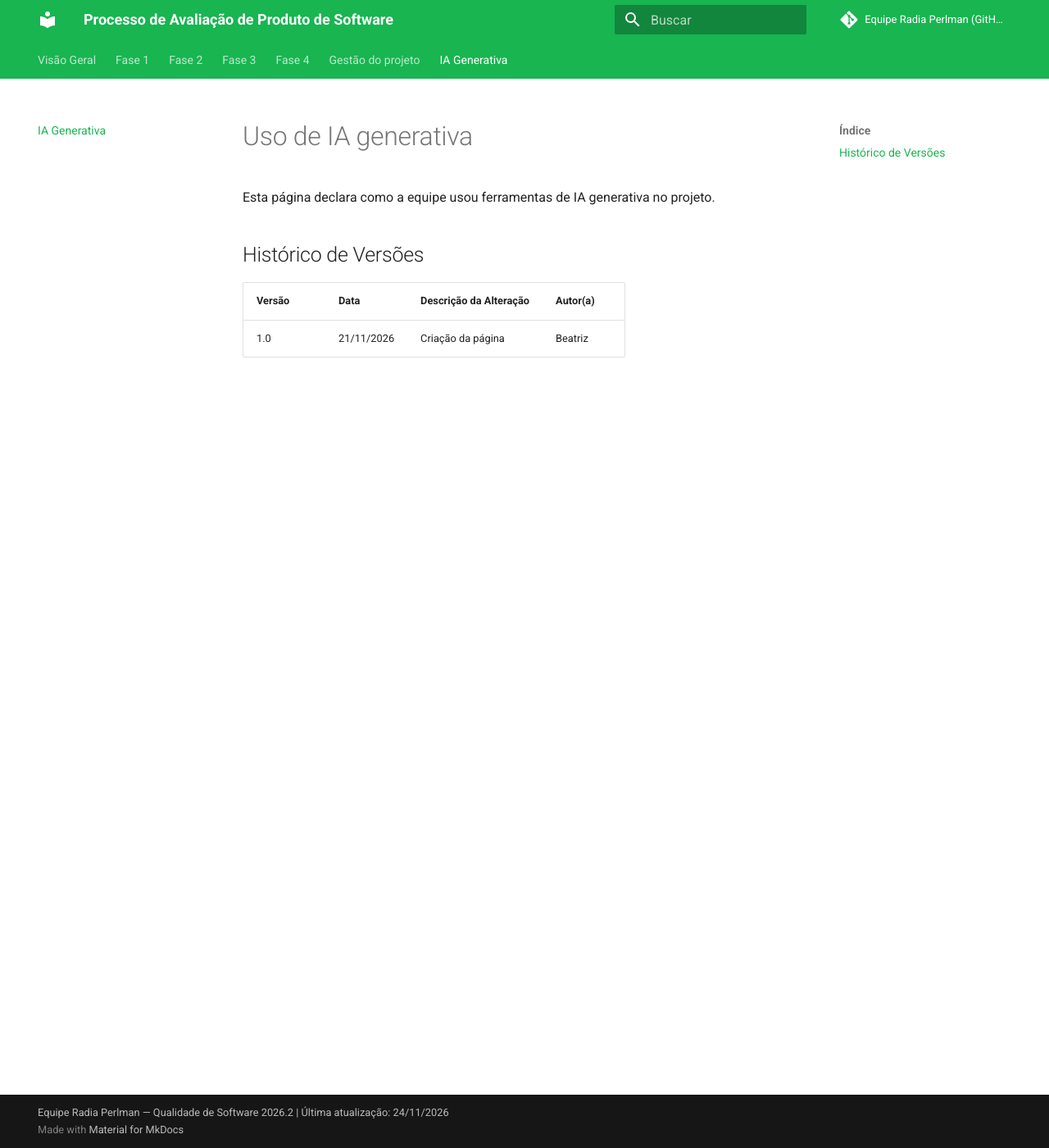
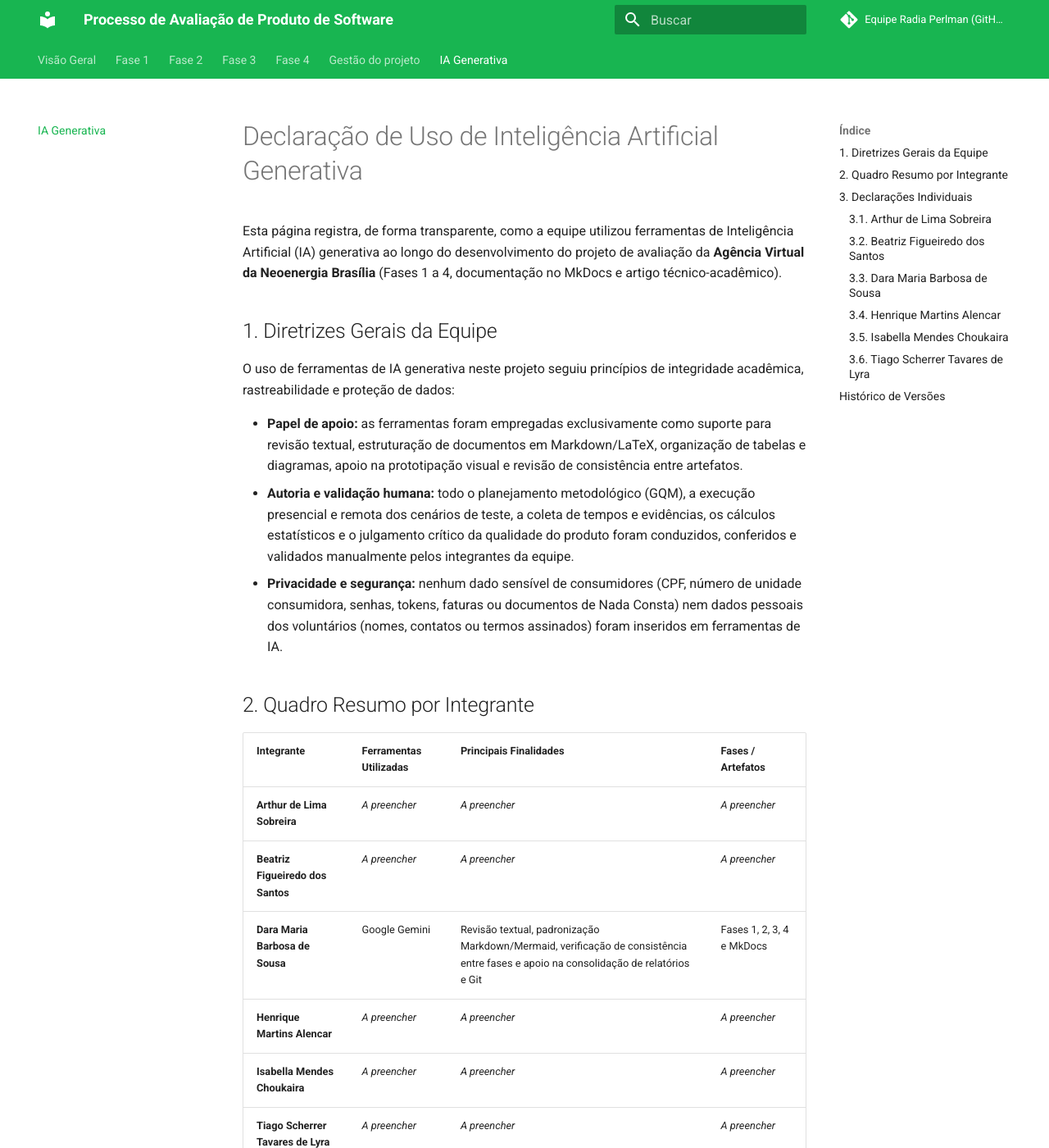
Before and after one commit to FCTE-Qualidade-de-Software-1/2026-2_T02_RADIA_PERLMAN, an MkDocs documentation site: the page built from docs/ia-generativa.md, in a window 1280 px wide and 1400 px high. Shown: the whole window at 82% size. Built offline with MkDocs 1.6.1 and Material for MkDocs 9.7.7, drawn with Linux system fonts in a browser that asks for light colours; comment, search, counter and statistics services are not loaded; some of the changed text lies outside the part shown.

Commit message:
docs: estrutura declaração de uso de IA generativa e preenche registro individual

```diff
--- a/docs/ia-generativa.md
+++ b/docs/ia-generativa.md
@@ -1,8 +1,83 @@
-# Uso de IA generativa
-Esta página declara como a equipe usou ferramentas de IA generativa no projeto.
+# Declaração de Uso de Inteligência Artificial Generativa
+
+Esta página registra, de forma transparente, como a equipe utilizou ferramentas de Inteligência Artificial (IA) generativa ao longo do desenvolvimento do projeto de avaliação da **Agência Virtual da Neoenergia Brasília** (Fases 1 a 4, documentação no MkDocs e artigo técnico-acadêmico).
+
+## 1. Diretrizes Gerais da Equipe
+
+O uso de ferramentas de IA generativa neste projeto seguiu princípios de integridade acadêmica, rastreabilidade e proteção de dados:
+
+* **Papel de apoio:** as ferramentas foram empregadas exclusivamente como suporte para revisão textual, estruturação de documentos em Markdown/LaTeX, organização de tabelas e diagramas, apoio na prototipação visual e revisão de consistência entre artefatos.
+* **Autoria e validação humana:** todo o planejamento metodológico (GQM), a execução presencial e remota dos cenários de teste, a coleta de tempos e evidências, os cálculos estatísticos e o julgamento crítico da qualidade do produto foram conduzidos, conferidos e validados manualmente pelos integrantes da equipe.
+* **Privacidade e segurança:** nenhum dado sensível de consumidores (CPF, número de unidade consumidora, senhas, tokens, faturas ou documentos de Nada Consta) nem dados pessoais dos voluntários (nomes, contatos ou termos assinados) foram inseridos em ferramentas de IA.
+
+## 2. Quadro Resumo por Integrante
+
+| Integrante | Ferramentas Utilizadas | Principais Finalidades | Fases / Artefatos |
+|---|---|---|---|
+| **Arthur de Lima Sobreira** | *A preencher* | *A preencher* | *A preencher* |
+| **Beatriz Figueiredo dos Santos** | *A preencher* | *A preencher* | *A preencher* |
+| **Dara Maria Barbosa de Sousa** | Google Gemini | Revisão textual, padronização Markdown/Mermaid, verificação de consistência entre fases e apoio na consolidação de relatórios e Git | Fases 1, 2, 3, 4 e MkDocs |
+| **Henrique Martins Alencar** | *A preencher* | *A preencher* | *A preencher* |
+| **Isabella Mendes Choukaira** | *A preencher* | *A preencher* | *A preencher* |
+| **Tiago Scherrer Tavares de Lyra** | *A preencher* | *A preencher* | *A preencher* |
+
+## 3. Declarações Individuais
+
+### 3.1. Arthur de Lima Sobreira
+
+* **Ferramentas utilizadas:** *(informar nome e versão/modelo, ou registrar "Não utilizou")*
+* **Fases e artefatos apoiados:** *(ex.: Fase 2, Fase 3, Fase 4 — resultados de G2/G4)*
+* **Finalidade do uso:** *(descrever como a ferramenta foi usada: revisão de texto, formatação, apoio em scripts, etc.)*
+* **Validação humana:** *(descrever como os dados, cálculos e textos gerados foram revisados pelo integrante)*
+
+---
+
+### 3.2. Beatriz Figueiredo dos Santos
+
+* **Ferramentas utilizadas:** *(informar nome e versão/modelo, ou registrar "Não utilizou")*
+* **Fases e artefatos apoiados:** *(ex.: Fase 2, Fase 4 — resultados de G1, protótipo da ação de melhoria e plano de validação)*
+* **Finalidade do uso:** *(descrever como a ferramenta foi usada: revisão de texto, apoio na estruturação HTML/CSS do protótipo, formatação, etc.)*
+* **Validação humana:** *(descrever como os dados, o código do protótipo e os textos foram revisados pela integrante)*
+
+---
+
+### 3.3. Dara Maria Barbosa de Sousa
+
+* **Ferramentas utilizadas:** Google Gemini.
+* **Fases e artefatos apoiados:** Fase 1 (`produto-avaliado.md`, `modelo-qualidade.md`, `alinhamento-ods.md`), Fase 2 (`metricas.md`, `protocolo-coleta.md`), Fase 3 (`cronograma.md`, `metodo-procedimentos.md`, `recursos-ambiente.md`, `modelo-consentimento.md`), Fase 4 (`fase4-execucao.md`, `obtencao-medidas.md`, `resultados-g2-confiabilidade.md`, `julgamento-conclusoes.md`) e configuração do site (`index.md`, `mkdocs.yml`).
+* **Finalidade do uso:** Revisão ortográfica e de clareza textual, padronização de tabelas Markdown e diagramas Mermaid, verificação cruzada de consistência amostral entre as Fases 2 e 3, consolidação das tabelas de resultados.
+* **Validação humana:** Todas as verificações práticas coletadas, os cálculos das métricas, a auditoria dos registros brutos e as decisões metodológicas foram executados e conferidos manualmente antes da publicação no repositório.
+
+---
+
+### 3.4. Henrique Martins Alencar
+
+* **Ferramentas utilizadas:** *(informar nome e versão/modelo, ou registrar "Não utilizou")*
+* **Fases e artefatos apoiados:** *(ex.: Fase 2, Fase 4 — resultados de M4, M6, M12 e M13)*
+* **Finalidade do uso:** *(descrever como a ferramenta foi usada: revisão de texto, formatação de tabelas, etc.)*
+* **Validação humana:** *(descrever como os registros de coleta e textos foram revisados pelo integrante)*
+
+---
+
+### 3.5. Isabella Mendes Choukaira
+
+* **Ferramentas utilizadas:** *(informar nome e versão/modelo, ou registrar "Não utilizou")*
+* **Fases e artefatos apoiados:** *(ex.: Fase 2, Fase 4 — resultados de M2, M5 e M12)*
+* **Finalidade do uso:** *(descrever como a ferramenta foi usada: revisão de texto, formatação de tabelas, etc.)*
+* **Validação humana:** *(descrever como os registros de coleta e textos foram revisados pela integrante)*
+
+---
+
+### 3.6. Tiago Scherrer Tavares de Lyra
+
+* **Ferramentas utilizadas:** *(informar nome e versão/modelo, ou registrar "Não utilizou")*
+* **Fases e artefatos apoiados:** *(informar fases/artefatos em que atuou)*
+* **Finalidade do uso:** *(descrever como a ferramenta foi usada, ou registrar "Não utilizou")*
+* **Validação humana:** *(descrever como os conteúdos produzidos foram revisados pelo integrante)*
 
 ## Histórico de Versões
 
 | Versão | Data | Descrição da Alteração | Autor(a) |
 |---|---|---|---|
-| 1.0 | 21/11/2026 | Criação da página | Beatriz |
+| 1.0 | 21/11/2026 | Criação da página | Beatriz Figueiredo dos Santos |
+| 1.1 | 24/11/2026 | Estruturação das diretrizes gerais, quadro resumo e seções de declaração individual por integrante | Dara Maria Barbosa de Sousa |
```
